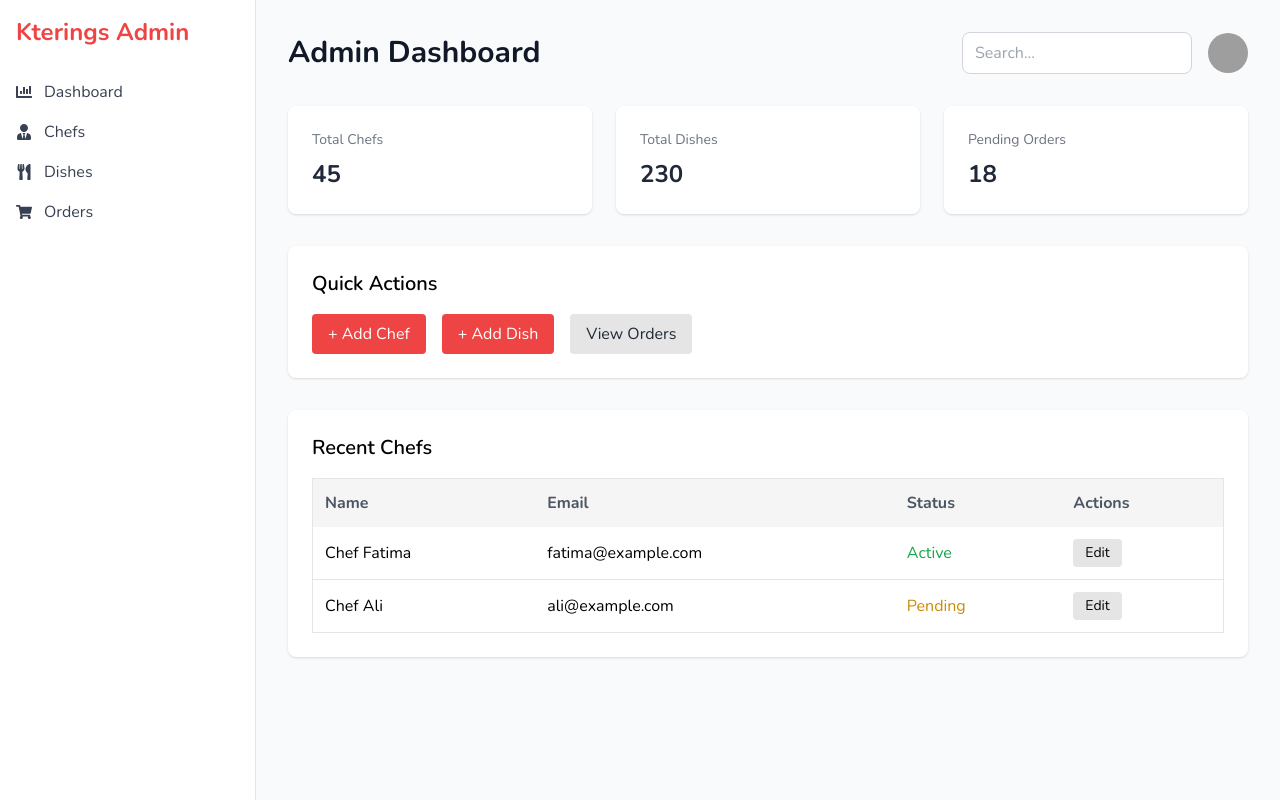
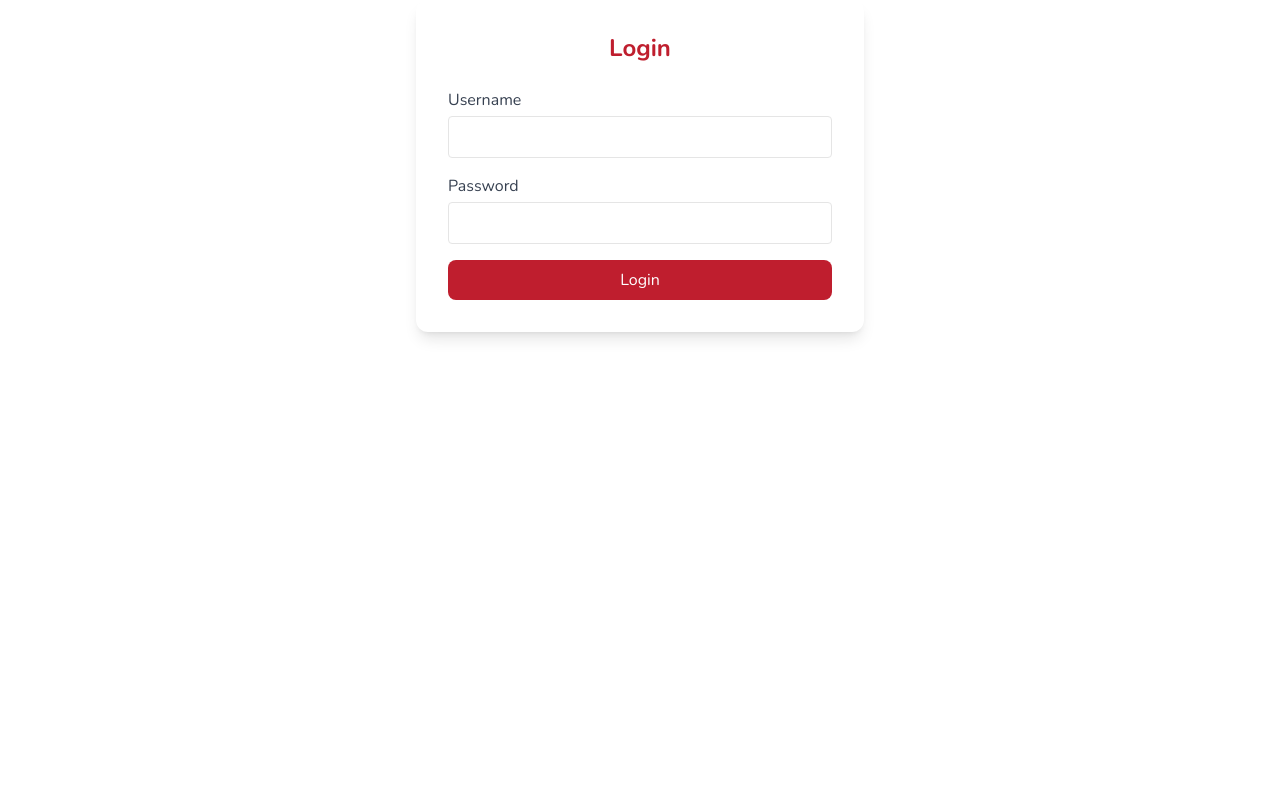
Before and after one commit to ktering/frontend, a React (Vite) app: page /supervised in a window 1280 px wide. Built offline with nearby package versions, Linux system fonts and the light colour scheme; grey boxes are pictures that could not be loaded.

Commit message:
added login card

```diff
--- a/src/App.jsx
+++ b/src/App.jsx
@@ -1,9 +1,11 @@
 import { BrowserRouter as Router, Routes, Route } from 'react-router-dom';
+//customer imports
 import Home from './pages/customer/Home';
 import ChefProfile from './pages/customer/ChefProfile';
 import Menu from './pages/customer/Menu';
 import DishDetail from './pages/customer/DishDetail';
 import Chefs from './pages/customer/AllChefs';
+//admin imports
 import AdminChefs from './pages/admin/AllChefs';
 import Admin from './pages/admin/Home';
 import AllDishes from './pages/admin/AllDishes';
@@ -11,6 +13,7 @@ import AddDishForm from './pages/admin/AddDishForm';
 import AddChefForm from './pages/admin/AddChefForm';
 import EditChefForm from './pages/admin/EditChefForm';
 import AdminChefProfile from './pages/admin/ChefProfile';
+import AdminLogin from './components/shared/loginCard';
 
 function App() {
   return (
@@ -25,13 +28,14 @@ function App() {
             <Route path="/chefs" element={<Chefs />} />
             <Route path="/dish/:slug" element={<DishDetail />} />
             {/* admin */}
-            <Route path="/supervised" element={<Admin />} />
+            <Route path="/supervised/dashboard" element={<Admin />} />
             <Route path="/supervised/chefs" element={<AdminChefs />} />
             <Route path="/supervised/chefs/new" element={<AddChefForm />} />
             <Route path="/supervised/chefs/:id/edit" element={<EditChefForm />} />
             <Route path="/supervised/chefs/:chefId" element={<AdminChefProfile />} />
             <Route path="/supervised/dishes" element={<AllDishes />} />
             <Route path="/supervised/dishes/new" element={<AddDishForm />} />
+            <Route path="/supervised" element={<AdminLogin />} />
 
           </Routes>
         </div>
--- /dev/null
+++ b/src/api/adminAuth.js
@@ -0,0 +1,14 @@
+import { API_BASE } from "../../config";
+
+export async function loginAdmin(credentials) {
+  const res = await fetch(`${API_BASE}/api/auth/login`, {
+    method: "POST",
+    headers: { "Content-Type": "application/json" },
+    body: JSON.stringify(credentials),
+  });
+  if (!res.ok) {
+    const error = await res.json();
+    throw new Error(error.message || "Login failed");
+  }
+  return res.json();
+}
--- a/src/components/admin/Sidebar.jsx
+++ b/src/components/admin/Sidebar.jsx
@@ -7,7 +7,7 @@ export default function Sidebar() {
     <aside className="w-64 bg-white h-screen border-r border-gray-200 p-4 fixed">
       <div className="text-2xl font-bold text-red-500 mb-8">Kterings Admin</div>
       <nav className="space-y-4">
-        <Link to="/supervised" className="flex items-center gap-3 text-gray-700 hover:text-red-500">
+        <Link to="/supervised/dashboard" className="flex items-center gap-3 text-gray-700 hover:text-red-500">
           <FaChartBar /> Dashboard
         </Link>
         <Link to="/supervised/chefs" className="flex items-center gap-3 text-gray-700 hover:text-red-500">
@@ -16,7 +16,7 @@ export default function Sidebar() {
         <Link to="/supervised/dishes" className="flex items-center gap-3 text-gray-700 hover:text-red-500">
           <FaUtensils /> Dishes
         </Link>
-        <Link to="/admin/orders" className="flex items-center gap-3 text-gray-700 hover:text-red-500">
+        <Link to="/supervised/orders" className="flex items-center gap-3 text-gray-700 hover:text-red-500">
           <FaShoppingCart /> Orders
         </Link>
       </nav>
--- /dev/null
+++ b/src/components/shared/loginCard.jsx
@@ -0,0 +1,64 @@
+// src/components/shared/LoginForm.jsx
+import React, { useState } from "react";
+
+export default function LoginForm({ onSubmit, title = "Login" }) {
+  const [credentials, setCredentials] = useState({ username: "", password: "" });
+  const [error, setError] = useState("");
+  const [loading, setLoading] = useState(false);
+
+  const handleChange = (e) => {
+    const { name, value } = e.target;
+    setCredentials((prev) => ({ ...prev, [name]: value }));
+  };
+
+  const handleSubmit = async (e) => {
+    e.preventDefault();
+    setError("");
+    setLoading(true);
+    try {
+      await onSubmit(credentials);
+    } catch (err) {
+      setError(err.message);
+    } finally {
+      setLoading(false);
+    }
+  };
+
+  return (
+    <div className="max-w-md mx-auto bg-white p-8 shadow-lg rounded-xl">
+      <h2 className="text-2xl font-bold text-center text-primary mb-6">{title}</h2>
+      <form onSubmit={handleSubmit} className="space-y-4">
+        <div>
+          <label className="block text-gray-700 mb-1">Username</label>
+          <input
+            type="text"
+            name="username"
+            value={credentials.username}
+            onChange={handleChange}
+            className="w-full border rounded px-3 py-2 focus:outline-none focus:ring focus:border-primary"
+            required
+          />
+        </div>
+        <div>
+          <label className="block text-gray-700 mb-1">Password</label>
+          <input
+            type="password"
+            name="password"
+            value={credentials.password}
+            onChange={handleChange}
+            className="w-full border rounded px-3 py-2 focus:outline-none focus:ring focus:border-primary"
+            required
+          />
+        </div>
+        {error && <p className="text-red-600 text-sm">{error}</p>}
+        <button
+          type="submit"
+          disabled={loading}
+          className="w-full bg-primary text-white py-2 rounded-lg hover:bg-primary/90"
+        >
+          {loading ? "Logging in..." : "Login"}
+        </button>
+      </form>
+    </div>
+  );
+}
--- a/src/index.css
+++ b/src/index.css
@@ -2,7 +2,21 @@
 @tailwind components;
 @tailwind utilities;
 
-
 body {
   @apply font-nunito;
 }
+@keyframes float {
+  0% {
+    transform: translateY(0px);
+  }
+  50% {
+    transform: translateY(-10px);
+  }
+  100% {
+    transform: translateY(0px);
+  }
+}
+
+.animate-float {
+  animation: float 3s ease-in-out infinite;
+}
--- /dev/null
+++ b/src/pages/admin/AdminLogin.jsx
@@ -0,0 +1,19 @@
+import { useNavigate } from "react-router-dom";
+import { loginAdmin } from "../../api/auth";
+import LoginForm from "../../components/shared/LoginForm";
+
+export default function AdminLoginPage() {
+  const navigate = useNavigate();
+
+  const handleLogin = async (credentials) => {
+    const data = await loginAdmin(credentials);
+    localStorage.setItem("adminToken", data.token); // Save token
+    navigate("/supervised"); // Redirect after login
+  };
+
+  return (
+    <div className="min-h-screen flex items-center justify-center bg-gray-100">
+      <LoginForm onSubmit={handleLogin} title="Admin Login" />
+    </div>
+  );
+}
--- a/src/pages/admin/Home.jsx
+++ b/src/pages/admin/Home.jsx
@@ -22,7 +22,7 @@ export default function AdminDashboard() {
               className="border border-gray-300 rounded-lg px-3 py-2 focus:outline-none focus:ring-2 focus:ring-red-400"
             />
             <img
-              src="https://i.pravatar.cc/40"
+              src="/admin-pfp.png"
               alt="Admin Avatar"
               className="w-10 h-10 rounded-full object-cover"
             />
```
Also changed, not shown: src/components/admin/ProtectedRoute.jsx (added, +13 -0 lines), public/default-chef.jpg (deleted), 1 other file (tests, documents, lock files or other folders).
